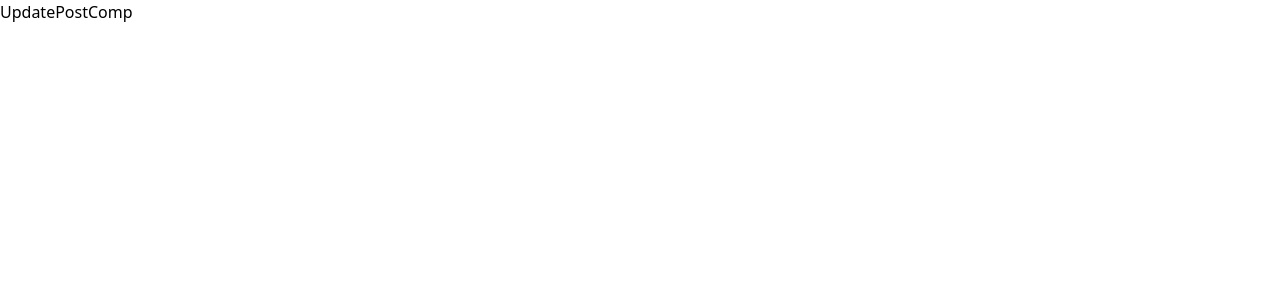
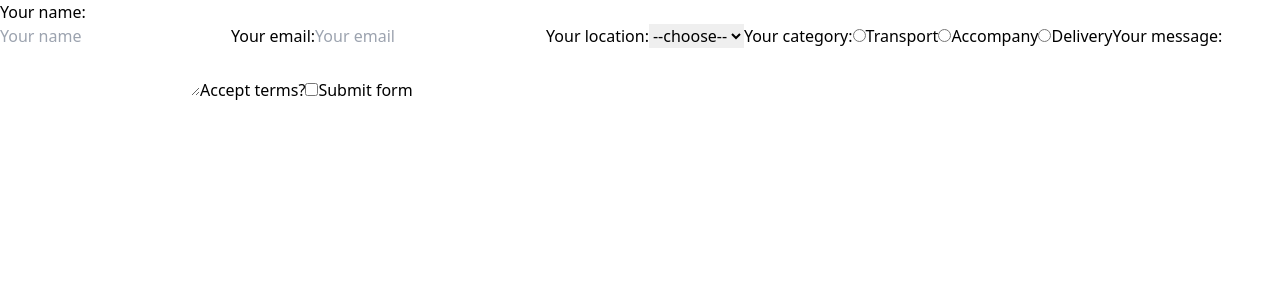
Before and after one commit to ZASFM/Firebase-help-project-clone, a React (Create React App) app: page /account/resend_form in a window 1280 px wide. Shown: the top 300 px of the page. Built offline with nearby package versions, Linux system fonts and the light colour scheme; no server answers; the database is empty; sample sign-in values are in the browser's storage.

Commit message:
Update successfully, with redirects

```diff
--- a/src/App.js
+++ b/src/App.js
@@ -9,12 +9,30 @@ import PostHelp from './components/Post_help';
 import SearchHelp from './components/Search_help';
 import MyPosts from './components/my_posts';
 import ResendForm from './components/ResendForm';
+import SuccessSent from './components/redirects/SuccessSent';
+import SuccessUpdate from './components/redirects/SuccssEdit';
 
 const App=()=>{
   return (
     <div>
       <AuthContextProvider>
         <Routes>
+        <Route
+             path="/successSent"
+             element={
+               <ProtectedRoute>
+                  <SuccessSent/>
+               </ProtectedRoute>}
+          />
+
+          <Route
+             path="/successUpdate"
+             element={
+               <ProtectedRoute>
+                  <SuccessUpdate/>
+               </ProtectedRoute>
+             }
+          />
           <Route
              exact path="/"
              element={<SignIn/>}
--- a/src/AuthContext/context.js
+++ b/src/AuthContext/context.js
@@ -73,6 +73,7 @@ const AuthContextProvider=({children})=>{
       dispatch({type:'UPDATE_DOC',payload:post});
    }
 
+
    return (
       <UserContext.Provider
          value={{
@@ -84,6 +85,7 @@ const AuthContextProvider=({children})=>{
             deletePost,
             updatePost,
             currentDocToUpdate,
+            setCurrentDocToUpdate,
             navigateToUpdate,
          }}
       >
--- a/src/components/Post_help.js
+++ b/src/components/Post_help.js
@@ -32,7 +32,7 @@ const PostHelp=()=>{
             ...formData,
             userId:user.uid,
          })
-         navigate('/account');
+         navigate('/successSent');
       }
       catch(error){
          console.log(error.message);
@@ -101,7 +101,7 @@ const PostHelp=()=>{
                   id="accompany"
                   name="category"
                   type="radio"
-                  checked={formData.category==='category'}
+                  checked={formData.category==='accompany'}
                   value="accompany"
                   onChange={handleChange}
                />
--- a/src/components/ResendForm.js
+++ b/src/components/ResendForm.js
@@ -1,9 +1,127 @@
-import React from "react";
+import React, { useState } from "react";
+import { UserAuth } from "../AuthContext/context";
+import {doc,updateDoc} from 'firebase/firestore';
+import { db } from "../firebase";
+import { useNavigate } from "react-router-dom";
 
 const ResendForm=()=>{
+   const {currentDocToUpdate,setCurrentDocToUpdate}=UserAuth();
+   const navigate=useNavigate();
+
+   const resendData=async(e)=>{
+      e.preventDefault();
+      //console.log(currentDocToUpdate);
+      try{
+         await updateDoc(doc(db,'appUsers',currentDocToUpdate.id),{
+            name:currentDocToUpdate.name,
+            email:currentDocToUpdate.email,
+            message:currentDocToUpdate.message,
+            location:currentDocToUpdate.location,
+            category:currentDocToUpdate.category,
+            acceptTerms:currentDocToUpdate.acceptTerms,
+         })
+         navigate('/successUpdate')
+      }
+      catch(error){
+         console.log(error.message);
+      }
+      finally{
+         console.log('Process update ended');
+      }
+   }
+
+   const handleChange=(e)=>{
+      const {type,name,value,checked}=e.target;
+      setCurrentDocToUpdate(preVal=>{
+         return {
+            ...preVal,
+            [name]:type==='checked'?checked:value,
+         }
+      })
+   }
+
    return(
       <div>
-         UpdatePostComp
+         <form onSubmit={resendData}>
+         <label htmlFor="name">Your name:</label><br/>
+            <input
+               id="name"
+               type="text"
+               name="name"
+               placeholder="Your name"
+               value={currentDocToUpdate.name}
+               onChange={handleChange}
+            />
+            <label htmlFor="email">Your email:</label>
+            <input
+               id="email"
+               type="text"
+               name="email"
+               placeholder="Your email"
+               value={currentDocToUpdate.email}
+               onChange={handleChange}
+            />
+            <label htmlFor="location">Your location:</label>
+            <select
+               id="location"
+               name="location"
+               value={currentDocToUpdate.location}
+               onChange={handleChange}
+            >
+               <option value="">--choose--</option>
+               <option value="paris">Paris</option>
+               <option value="london">London</option>
+               <option value="madrid">Madrid</option>
+               <option value="rome">Rome</option>
+            </select>
+            <label>Your category:</label>
+               <input
+                  id="transport"
+                  name="category"
+                  type="radio"
+                  checked={currentDocToUpdate.category==='transport'}
+                  value="transport"
+                  onChange={handleChange}
+               />
+               <label htmlFor="transport">Transport</label>
+               <input
+                  id="accompany"
+                  name="category"
+                  type="radio"
+                  checked={currentDocToUpdate.category==='accompany'}
+                  value="accompany"
+                  onChange={handleChange}
+               />
+               <label htmlFor="accompany">Accompany</label>
+               <input
+                  id="delivery"
+                  name="category"
+                  type="radio"
+                  checked={currentDocToUpdate.category==='delivery'}
+                  value="delivery"
+                  onChange={handleChange}
+               />
+               <label htmlFor="delivery">Delivery</label>
+            <label htmlFor="message">Your message:</label>
+            <textarea
+               id="message"
+               name="message"
+               value={currentDocToUpdate.message}
+               onChange={handleChange}
+            />
+            <label htmlFor="terms">Accept terms?</label>
+            <input
+                  id="terms"
+                  name="acceptTerms"
+                  type="checkbox"
+                  checked={currentDocToUpdate.acceptTerms}
+                  onChange={handleChange}
+               />
+            <input
+               type="submit"
+               value="Submit form"
+            />
+         </form>
       </div>
    )
 }
--- a/src/components/my_posts.js
+++ b/src/components/my_posts.js
@@ -19,7 +19,7 @@ const MyPosts=()=>{
          {localPosts.map(post=>(
             <div className='border m-2 border-solid border-2'>
                {post.name}
-               <button onClick={navigateToUpdate}> <FaEdit/> </button>
+               <button onClick={()=>navigateToUpdate(post)}> <FaEdit/> </button>
                <button onClick={()=>deletePost(post)}> <FaRegTrashAlt/> </button>
             </div>
          ))}
--- /dev/null
+++ b/src/components/redirects/SuccessSent.js
@@ -0,0 +1,16 @@
+import React from "react";
+import { useNavigate } from "react-router-dom";
+
+const SuccessSent=()=>{
+   const navigate=useNavigate();
+   setTimeout(()=>{
+      navigate('/account')
+   },1500);
+   return (
+      <div>
+         Your form was successfully sent, redirecting you shortly to the dashboard
+      </div>
+   )
+}
+
+export default SuccessSent;
--- /dev/null
+++ b/src/components/redirects/SuccssEdit.js
@@ -0,0 +1,16 @@
+import React from "react";
+import { useNavigate } from "react-router-dom";
+
+const SuccessUpdate=()=>{
+   const navigate=useNavigate();
+   setTimeout(()=>{
+      navigate('/account')
+   },1500);
+   return (
+      <div>
+         Your form was successfully updated, redirecting you shortly to the dashboard
+      </div>
+   )
+}
+
+export default SuccessUpdate;
```
